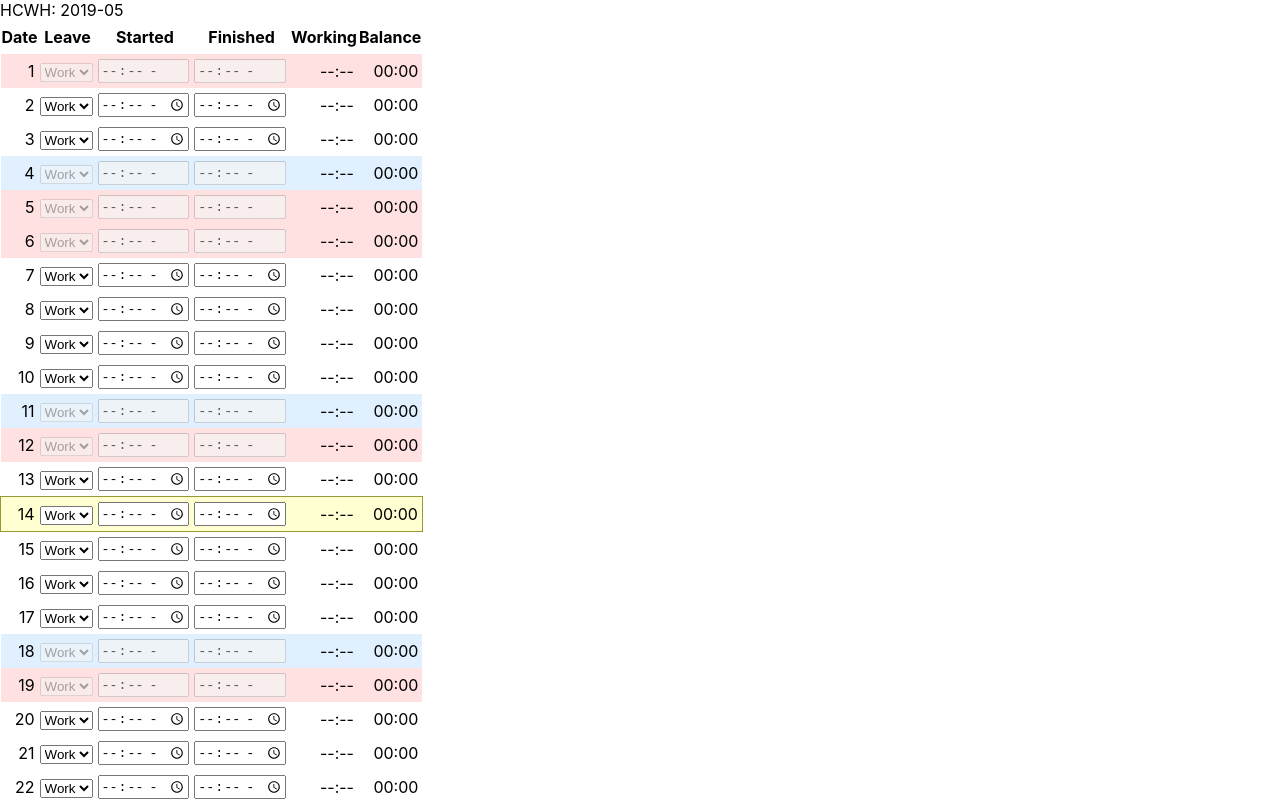
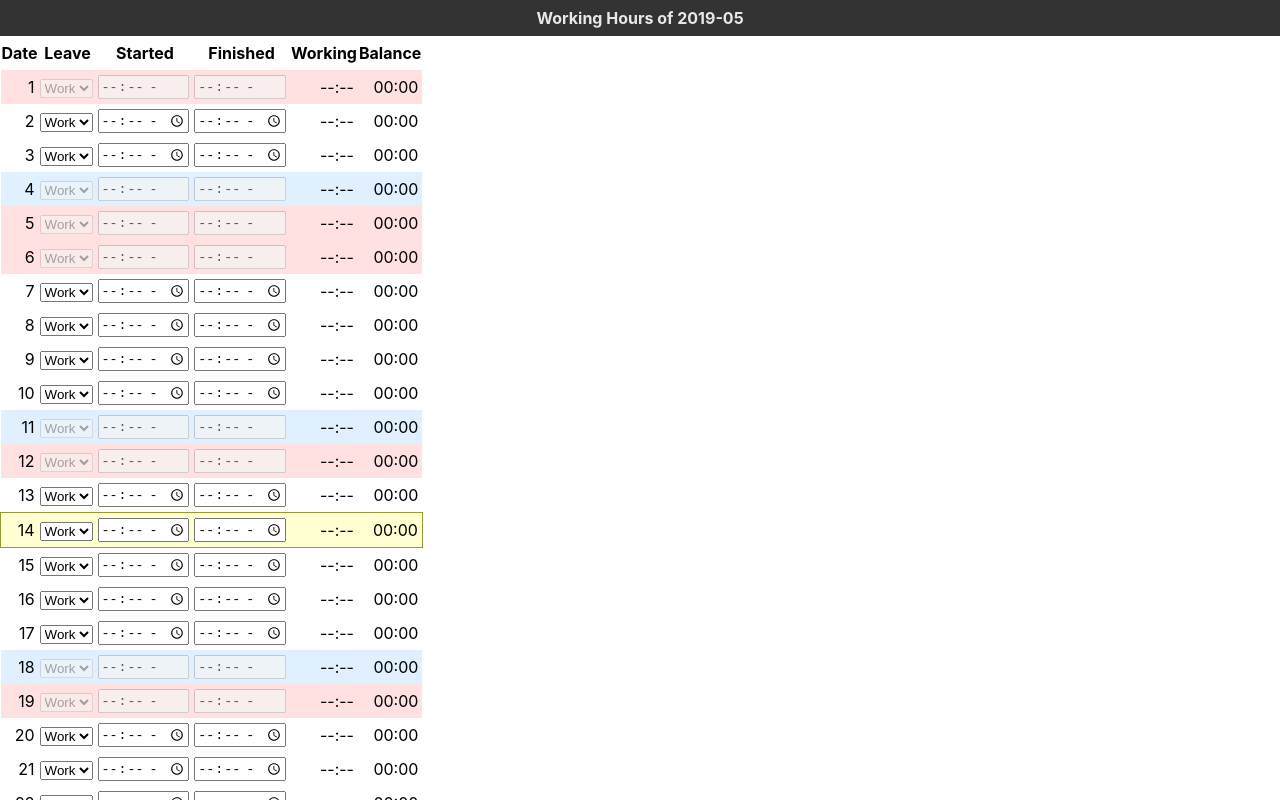
Before and after one commit to leafriend/working-hours, a React (Create React App) app: page / in a window 1280 px wide. Shown: the top 800 px of the page. Built offline with nearby package versions, Linux system fonts and the light colour scheme; the HTML template or start-up script is replaced by a standard one.

Commit message:
Update header style

```diff
--- /dev/null
+++ b/src/Header.scss
@@ -0,0 +1,8 @@
+header {
+  background-color: #333333;
+  color: #e8e8e8;
+  font-weight: bold;
+  padding-top: 0.5em;
+  padding-bottom: 0.5em;
+  text-align: center;
+}
--- a/src/Header.tsx
+++ b/src/Header.tsx
@@ -1,4 +1,6 @@
 import React from 'react';
+
+import './Header.scss';
 
 export interface HeaderProps {
   yearMonth: string;
@@ -6,6 +8,6 @@ export interface HeaderProps {
 
 export const Header: React.FC<HeaderProps> = props => {
   return (
-    <header>HCWH: {props.yearMonth}</header>
+    <header>Working Hours of {props.yearMonth}</header>
   );
 };
```
